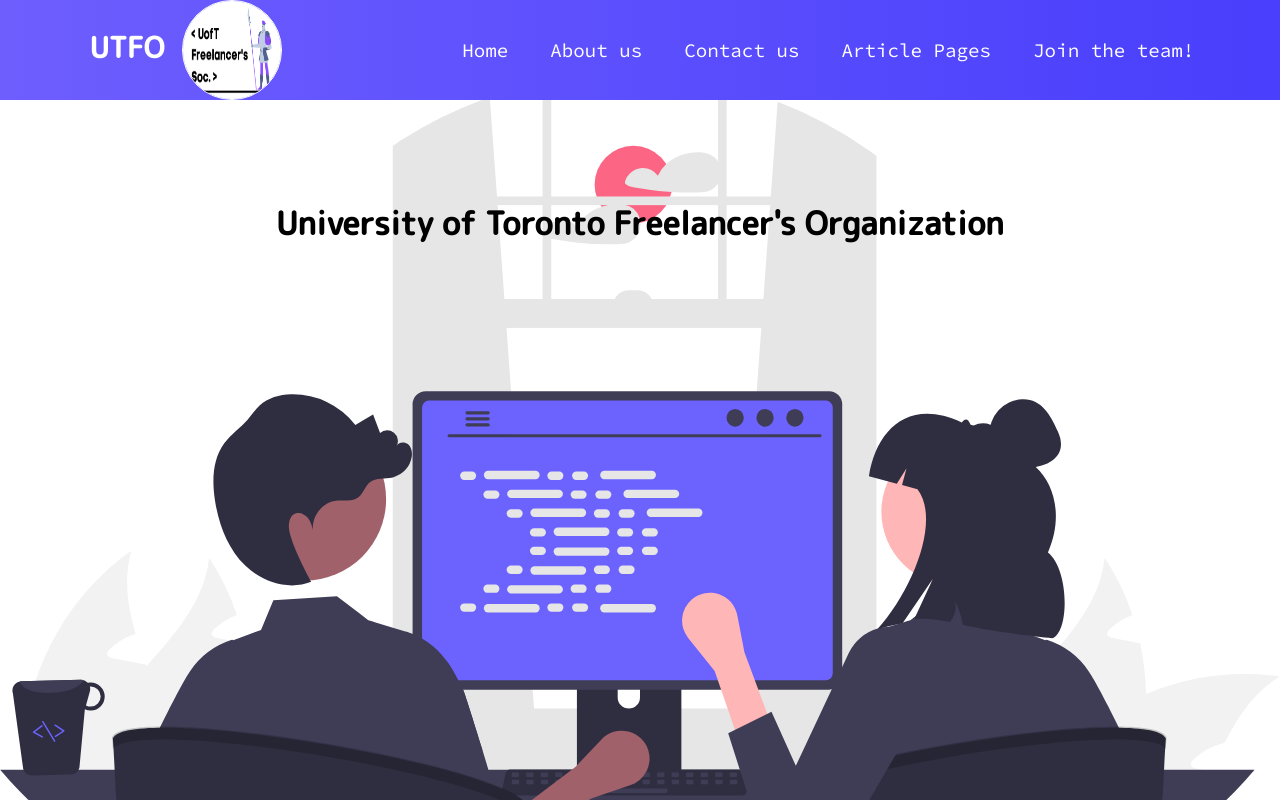
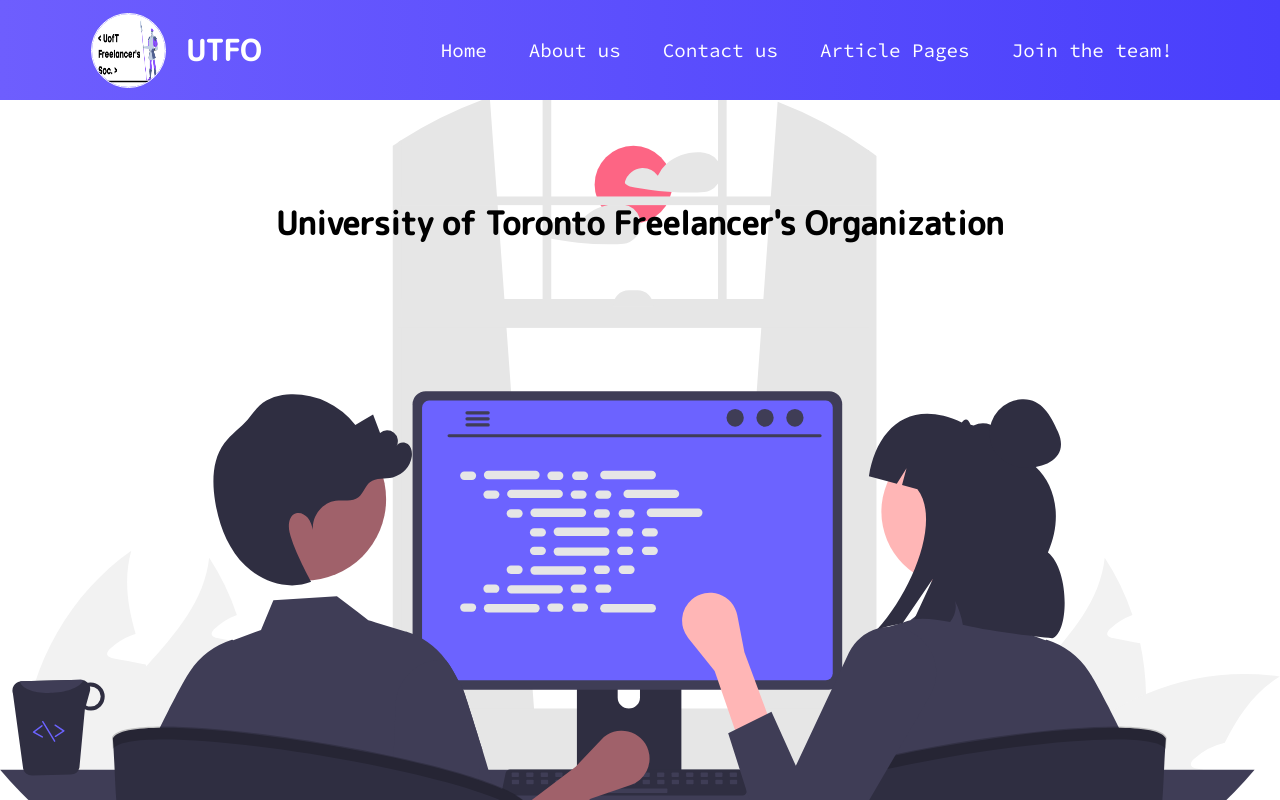
Before and after one commit to UTFO/UTFO-Website, a React (Create React App) app: page / in a window 1280 px wide. Shown: the top 800 px of the page. Built offline with nearby package versions, Linux system fonts and the light colour scheme.

Commit message:
navbar css changes

```diff
--- a/src/components/pages/Navbar/Navbar.css
+++ b/src/components/pages/Navbar/Navbar.css
@@ -18,7 +18,12 @@
   font-family: Montserrat, sans-serif;
 }
 
-.navbar-logo {
+.logo-text-image{
+  display: flex;
+  align-items: center;
+}
+
+.navbar-logo-text {
   color: #fff;
   justify-self: start;
   margin-left: 20px;
@@ -26,14 +31,16 @@
   vertical-align: middle;
 }
 
-.logo {
+.logo-image {
     position: relative;
-    width: 100px;
-    height: 100px;
+    justify-self: left;
+    width: 75px;
+    height: 75px;
     overflow: hidden;
     border-radius: 50%;
     border-style: solid;
     border-width: thin;
+    border-color: white;
     vertical-align: middle;
 }
 
@@ -123,10 +130,11 @@
     border-radius: 0;
   }
 
-  .navbar-logo {
+  .logo-text-image {
     position: absolute;
     top: 0;
     left: 0;
+    padding:10px;
   }
 
   .menu-icon {
--- a/src/components/pages/Navbar/Navbar.js
+++ b/src/components/pages/Navbar/Navbar.js
@@ -13,7 +13,10 @@ handleClick = () => {
     render() {
         return(
             <nav className='NavbarItems'>
-                <h1 className="navbar-logo">UTFO <img src={Logo} className='logo' alt="UTFO" /></h1>
+                <div className='logo-text-image'>
+                    <img src={Logo} className='logo-image' alt="UTFO" />
+                    <h1 className="navbar-logo-text">UTFO</h1>
+                </div>
                 <div className="menu-icon" onClick={this.handleClick}>
                     <i className={this.state.clicked ? 'fas fa-times' : 'fas fa-bars'}></i>
                 </div>
```
Also changed, not shown: 1 other file (tests, documents, lock files or other folders).
